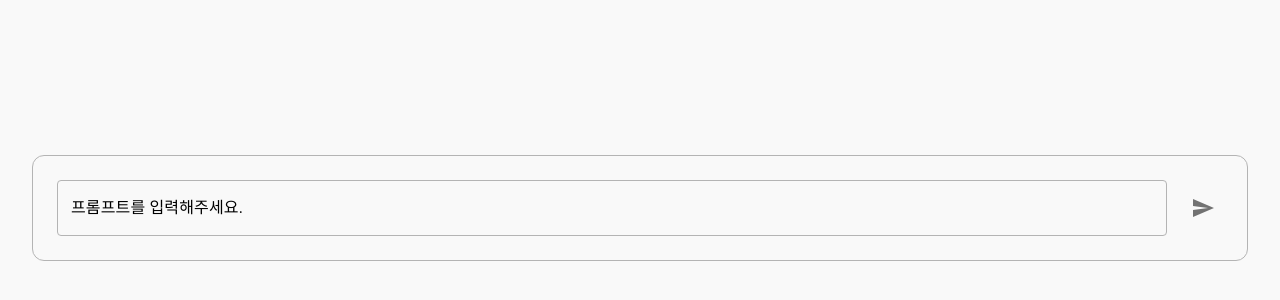
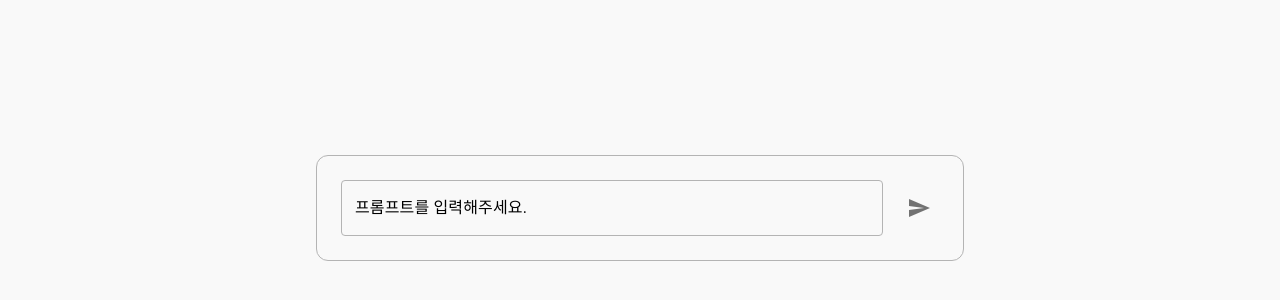
Before and after one commit to bbbjihan/chat-bot-practice, a React (Vite) app: page / in a window 1280 px wide. Shown: the part 192-492 px from the top of the page. Built offline with nearby package versions, Linux system fonts and the light colour scheme.

Commit message:
design: 최대 가로길이 설정, 중앙정렬

```diff
--- a/src/components/Chat/index.tsx
+++ b/src/components/Chat/index.tsx
@@ -1,3 +1,4 @@
+import { Box } from "@mui/material";
 import ChatHistory from "./ChatHistory";
 import ChatInput from "./ChatInput";
 import useChat from "./useChat";
@@ -5,10 +6,12 @@ import useChat from "./useChat";
 const Chat = () => {
   const { chatInputProps, chatHistoryProps } = useChat();
   return (
-    <>
-      <ChatHistory {...chatHistoryProps} />
-      <ChatInput {...chatInputProps} />
-    </>
+    <Box sx={{ width: "100%", display: "flex", justifyContent: "center" }}>
+      <Box sx={{ width: "100%", maxWidth: 712 }}>
+        <ChatHistory {...chatHistoryProps} />
+        <ChatInput {...chatInputProps} />
+      </Box>
+    </Box>
   );
 };
 
```
